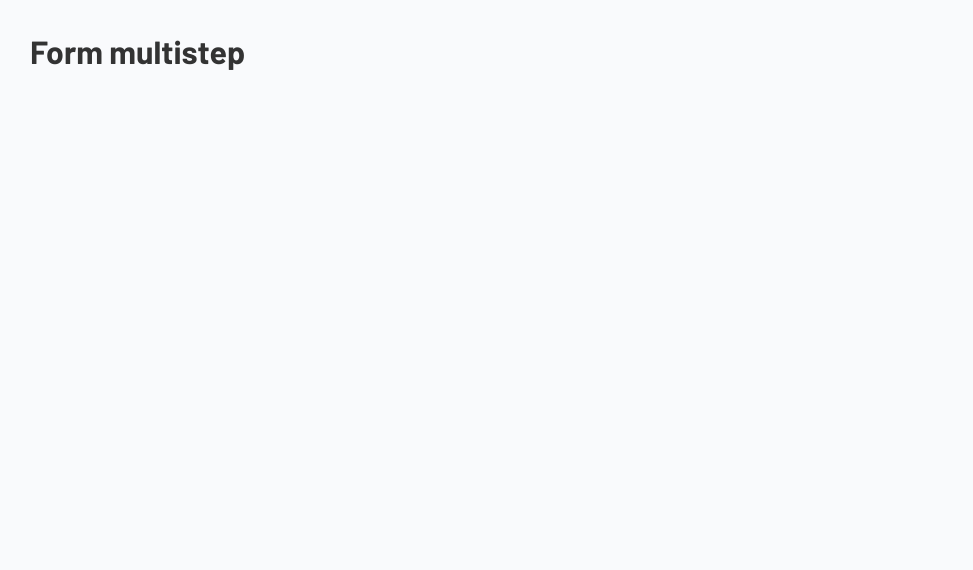
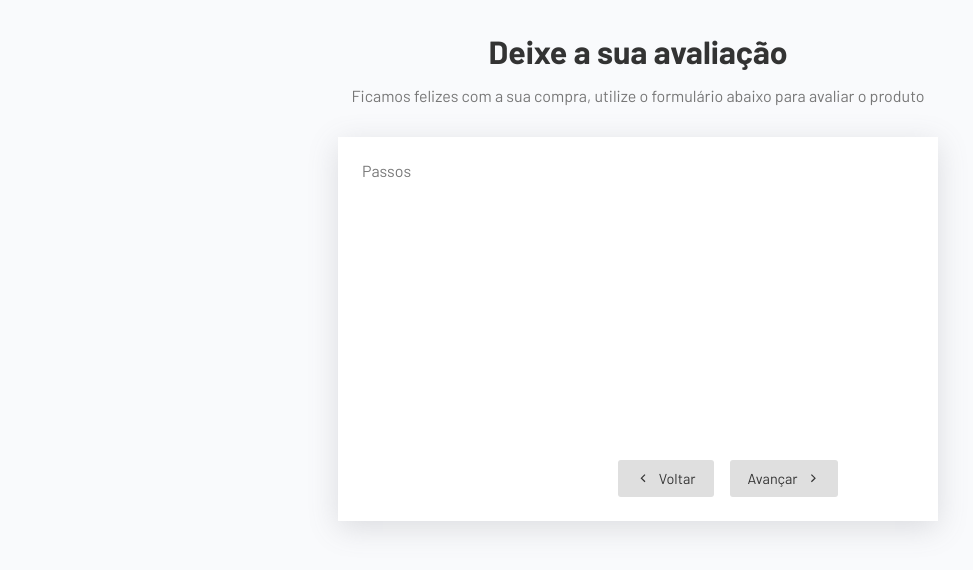
Before and after one commit to alexandrerogeriosn93/project-react-typescript-multistep-form, a React (Vite) app: page / in a window 1280 px wide. Shown: the top 570 px of the page, without its empty margins (2-975 px from the left). Built offline with nearby package versions, Linux system fonts and the light colour scheme.

Commit message:
feat: develop component App

```diff
--- a/src/App.tsx
+++ b/src/App.tsx
@@ -1,9 +1,33 @@
+import { GrFormNext, GrFormPrevious } from "react-icons/gr";
+
 import "./App.css";
 
 function App() {
   return (
     <div className="App">
-      <h1>Form multistep</h1>
+      <div className="header">
+        <h2>Deixe a sua avaliação</h2>
+        <p>
+          Ficamos felizes com a sua compra, utilize o formulário abaixo para
+          avaliar o produto
+        </p>
+      </div>
+      <div className="form-container">
+        <p>Passos</p>
+        <form>
+          <div className="inputs-container"></div>
+          <div className="actions">
+            <button>
+              <GrFormPrevious />
+              <span>Voltar</span>
+            </button>
+            <button>
+              <span>Avançar</span>
+              <GrFormNext />
+            </button>
+          </div>
+        </form>
+      </div>
     </div>
   );
 }
```
